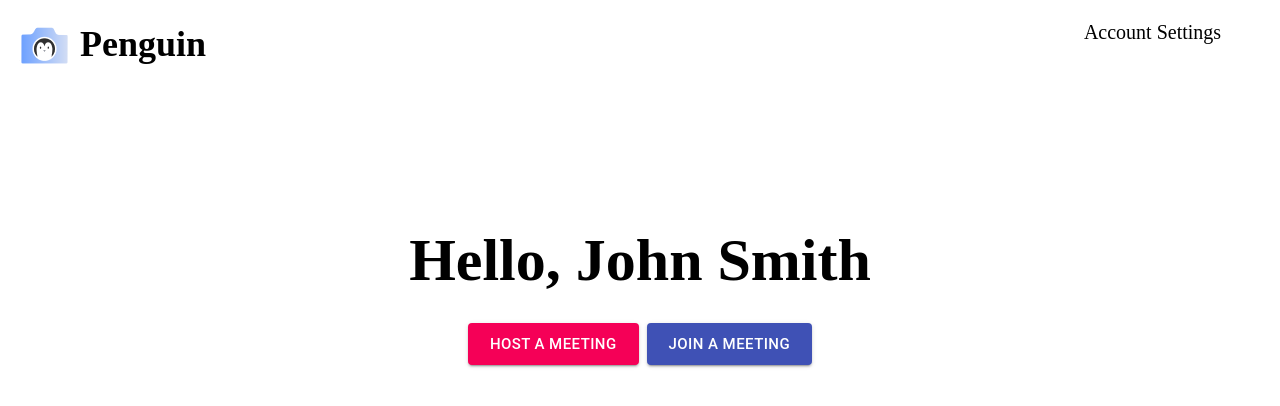
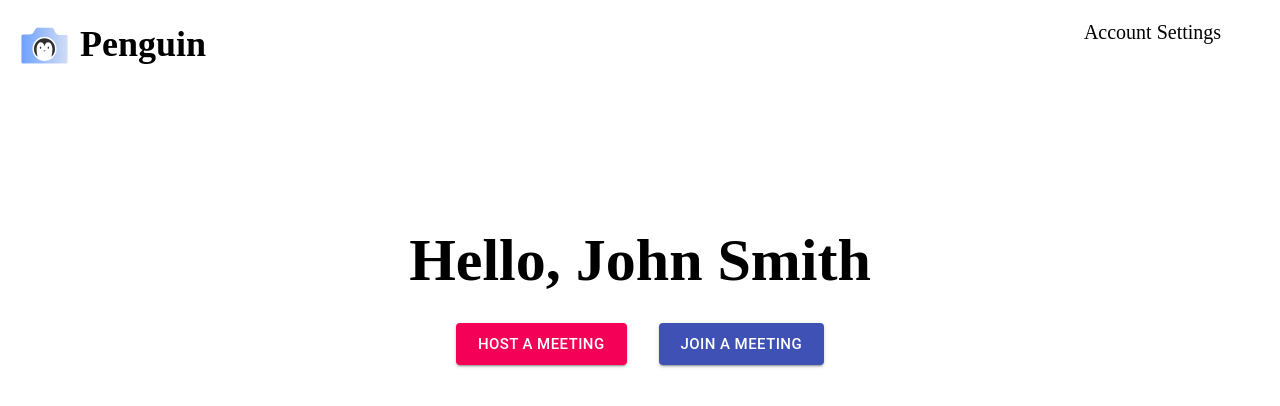
Before and after one commit to bluAsterisk/CECS448_Project, a React (Create React App) app in the folder Phase 3/penguin/: page /dashboard in a window 1280 px wide. Shown: the top 406 px of the page. Built offline with nearby package versions, Linux system fonts and the light colour scheme.

Commit message:
changed button spacing

```diff
--- a/Phase 3/penguin/src/components/DashboardPage/Buttons.js
+++ b/Phase 3/penguin/src/components/DashboardPage/Buttons.js
@@ -38,7 +38,7 @@ function Buttons(){
                 container
                 justify="center"
                 alignItems="center"
-                spacing={1}>
+                spacing={4}>
                 <Grid item>
                     <Button
                         variant='contained'
```
